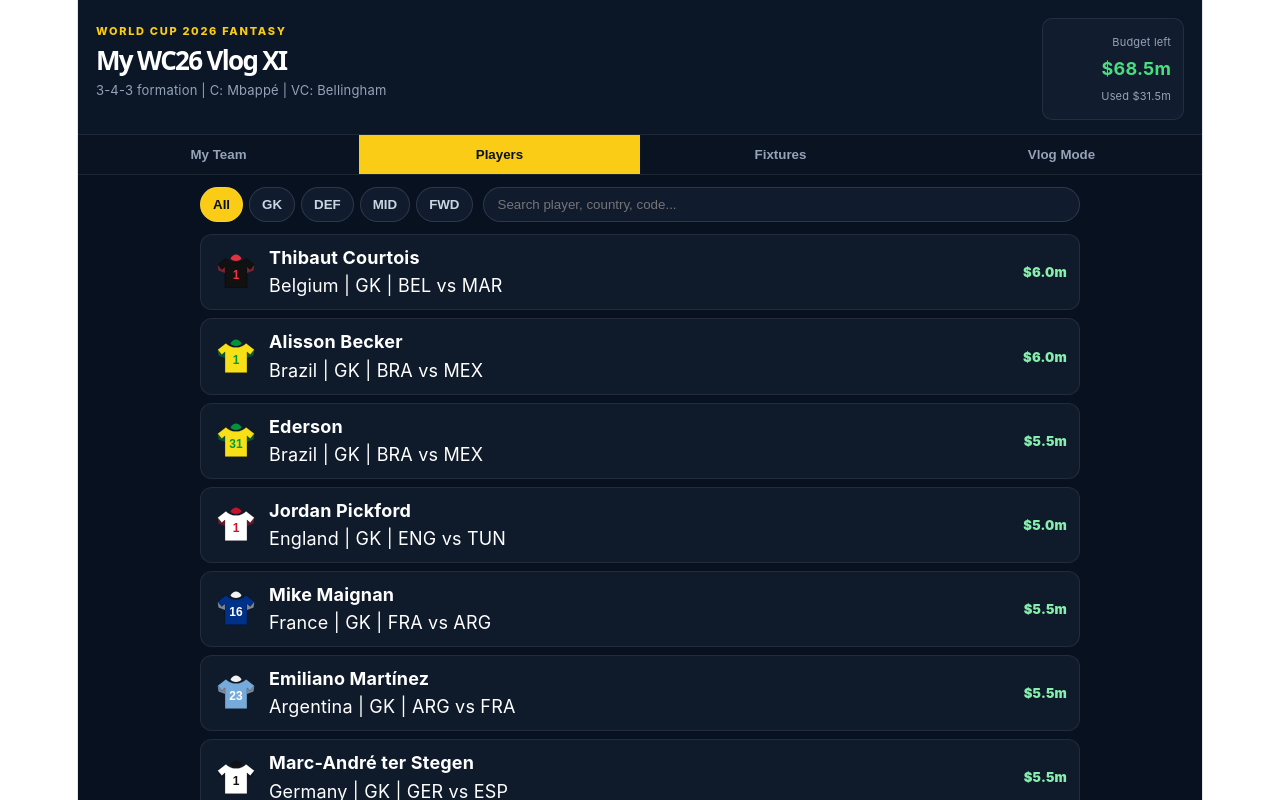
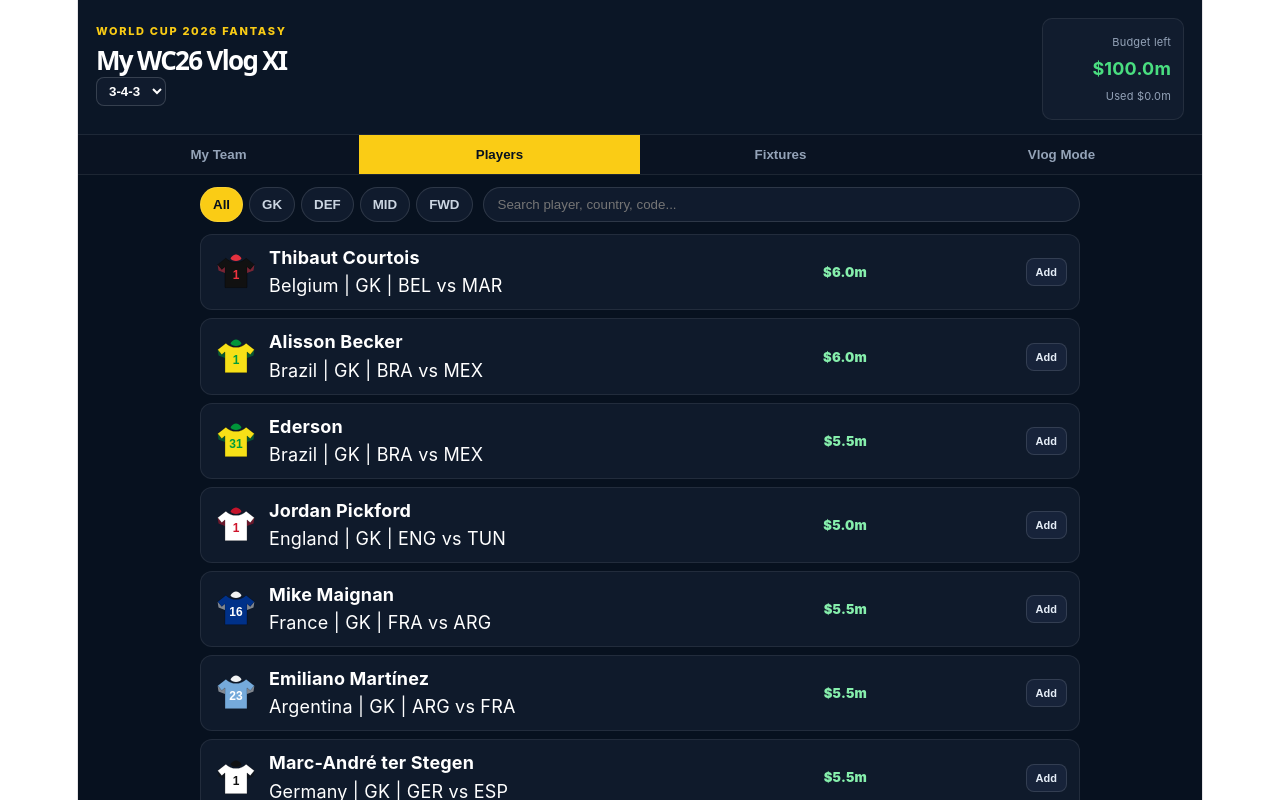
Before and after one commit to boexaw-ship-it/wc26-fantasy-vlog, a React (Vite) app: page / in a window 1280 px wide. Both pictures are taken after a click on the button "Players". Shown: the top 800 px of the page. Built offline with nearby package versions, Linux system fonts and the light colour scheme.

Commit message:
Refactor team management and local storage handling

```diff
--- a/src/App.jsx
+++ b/src/App.jsx
@@ -12,6 +12,7 @@ const FORMATIONS = {
 
 const TABS = ["My Team", "Players", "Fixtures", "Vlog Mode"];
 const POSITION_ROWS = ["FWD", "MID", "DEF", "GK"];
+const STORAGE_KEY = "wc26-vlog-team";
 
 const TEAM_COLORS = {
   ARG: ["#75aadb", "#ffffff"],
@@ -32,7 +33,7 @@ function getTeamColors(code) {
   return TEAM_COLORS[code] || TEAM_COLORS.DEFAULT;
 }
 
-function emptyTeam() {
+function defaultTeam() {
   return {
     teamName: "My WC26 Vlog XI",
     formation: "3-4-3",
@@ -43,11 +44,20 @@ function emptyTeam() {
   };
 }
 
+function getSavedTeam() {
+  try {
+    const saved = window.localStorage.getItem(STORAGE_KEY);
+    return saved ? { ...defaultTeam(), ...JSON.parse(saved) } : defaultTeam();
+  } catch {
+    return defaultTeam();
+  }
+}
+
 export default function App() {
   const [tab, setTab] = useState("My Team");
   const [players, setPlayers] = useState([]);
   const [fixtures, setFixtures] = useState([]);
-  const [myTeam, setMyTeam] = useState(emptyTeam());
+  const [myTeam, setMyTeam] = useState(getSavedTeam);
   const [loading, setLoading] = useState(true);
   const [error, setError] = useState("");
   const [positionFilter, setPositionFilter] = useState("All");
@@ -56,19 +66,17 @@ export default function App() {
   useEffect(() => {
     async function loadData() {
       try {
-        const [playersRes, fixturesRes, teamRes] = await Promise.all([
+        const [playersRes, fixturesRes] = await Promise.all([
           fetch("./data/fifa-players.json"),
           fetch("./data/fifa-fixtures.json"),
-          fetch("./data/my-team.json"),
         ]);
 
-        if (!playersRes.ok || !fixturesRes.ok || !teamRes.ok) {
+        if (!playersRes.ok || !fixturesRes.ok) {
           throw new Error("Data files could not be loaded.");
         }
 
         setPlayers(await playersRes.json());
         setFixtures(await fixturesRes.json());
-        setMyTeam({ ...emptyTeam(), ...(await teamRes.json()) });
       } catch (err) {
         setError(err.message || "Something went wrong.");
       } finally {
@@ -78,6 +86,10 @@ export default function App() {
 
     loadData();
   }, []);
+
+  useEffect(() => {
+    window.localStorage.setItem(STORAGE_KEY, JSON.stringify(myTeam));
+  }, [myTeam]);
 
   const selectedPlayers = useMemo(() => {
     const ids = myTeam.players || [];
@@ -94,6 +106,43 @@ export default function App() {
   const captain = players.find((player) => player.id === myTeam.captain);
   const viceCaptain = players.find((player) => player.id === myTeam.viceCaptain);
 
+  function togglePlayer(playerId) {
+    setMyTeam((current) => {
+      const selected = current.players || [];
+      const alreadySelected = selected.includes(playerId);
+      const nextPlayers = alreadySelected
+        ? selected.filter((id) => id !== playerId)
+        : selected.length < 15
+          ? [...selected, playerId]
+          : selected;
+
+      return {
+        ...current,
+        players: nextPlayers,
+        captain: nextPlayers.includes(current.captain) ? current.captain : "",
+        viceCaptain: nextPlayers.includes(current.viceCaptain)
+          ? current.viceCaptain
+          : "",
+      };
+    });
+  }
+
+  function setCaptain(playerId) {
+    setMyTeam((current) => ({
+      ...current,
+      captain: current.captain === playerId ? "" : playerId,
+      viceCaptain: current.viceCaptain === playerId ? "" : current.viceCaptain,
+    }));
+  }
+
+  function setViceCaptain(playerId) {
+    setMyTeam((current) => ({
+      ...current,
+      viceCaptain: current.viceCaptain === playerId ? "" : playerId,
+      captain: current.captain === playerId ? "" : current.captain,
+    }));
+  }
+
   if (loading) {
     return <StatusScreen title="Loading fantasy data..." />;
   }
@@ -109,7 +158,22 @@ export default function App() {
           <div style={S.kicker}>World Cup 2026 Fantasy</div>
           <h1 style={S.title}>{myTeam.teamName}</h1>
           <div style={S.subTitle}>
-            {myTeam.formation} formation
+            <select
+              style={S.formationSelect}
+              value={myTeam.formation}
+              onChange={(event) =>
+                setMyTeam((current) => ({
+                  ...current,
+                  formation: event.target.value,
+                }))
+              }
+            >
+              {Object.keys(FORMATIONS).map((formation) => (
+                <option key={formation} value={formation}>
+                  {formation}
+                </option>
+              ))}
+            </select>
             {captain ? ` | C: ${captain.name}` : ""}
             {viceCaptain ? ` | VC: ${viceCaptain.name}` : ""}
           </div>
@@ -151,6 +215,11 @@ export default function App() {
           <Players
             players={players}
             selectedIds={myTeam.players || []}
+            captainId={myTeam.captain}
+            viceCaptainId={myTeam.viceCaptain}
+            onTogglePlayer={togglePlayer}
+            onSetCaptain={setCaptain}
+            onSetViceCaptain={setViceCaptain}
             positionFilter={positionFilter}
             setPositionFilter={setPositionFilter}
             search={search}
@@ -233,6 +302,11 @@ function MyTeam({ players, formation, captainId, viceCaptainId }) {
 function Players({
   players,
   selectedIds,
+  captainId,
+  viceCaptainId,
+  onTogglePlayer,
+  onSetCaptain,
+  onSetViceCaptain,
   positionFilter,
   setPositionFilter,
   search,
@@ -284,6 +358,12 @@ function Players({
             key={player.id}
             player={player}
             selected={selectedIds.includes(player.id)}
+            captain={player.id === captainId}
+            viceCaptain={player.id === viceCaptainId}
+            squadFull={selectedIds.length >= 15}
+            onToggle={() => onTogglePlayer(player.id)}
+            onSetCaptain={() => onSetCaptain(player.id)}
+            onSetViceCaptain={() => onSetViceCaptain(player.id)}
           />
         ))}
       </div>
@@ -493,7 +573,9 @@ function SwitchPanel({ bench, starters }) {
           })}
         </div>
       ) : (
-        <p style={S.vlogMeta}>Add bench players in my-team.json to show switch options.</p>
+        <p style={S.vlogMeta}>
+          Pick up to 15 players from the Players tab to show switch options.
+        </p>
       )}
     </section>
   );
@@ -560,8 +642,18 @@ function EmptyToken({ position }) {
   );
 }
 
-function PlayerRow({ player, selected }) {
+function PlayerRow({
+  player,
+  selected,
+  captain,
+  viceCaptain,
+  squadFull,
+  onToggle,
+  onSetCaptain,
+  onSetViceCaptain,
+}) {
   const [primary, secondary] = getTeamColors(player.teamCode);
+  const addDisabled = !selected && squadFull;
 
   return (
     <article style={{ ...S.playerRow, ...(selected ? S.selectedRow : {}) }}>
@@ -579,6 +671,44 @@ function PlayerRow({ player, selected }) {
         </span>
       </div>
       <div style={S.rowPrice}>${Number(player.price || 0).toFixed(1)}m</div>
+      <div style={S.rowActions}>
+        <button
+          type="button"
+          style={{
+            ...S.actionButton,
+            ...(selected ? S.removeButton : {}),
+            ...(addDisabled ? S.disabledButton : {}),
+          }}
+          disabled={addDisabled}
+          onClick={onToggle}
+        >
+          {selected ? "Remove" : addDisabled ? "Full" : "Add"}
+        </button>
+        {selected && (
+          <>
+            <button
+              type="button"
+              style={{
+                ...S.actionButton,
+                ...(captain ? S.captainButtonActive : {}),
+              }}
+              onClick={onSetCaptain}
+            >
+              {captain ? "Captain" : "Set C"}
+            </button>
+            <button
+              type="button"
+              style={{
+                ...S.actionButton,
+                ...(viceCaptain ? S.viceButtonActive : {}),
+              }}
+              onClick={onSetViceCaptain}
+            >
+              {viceCaptain ? "Vice" : "Set VC"}
+            </button>
+          </>
+        )}
+      </div>
     </article>
   );
 }
@@ -673,6 +803,19 @@ const S = {
   subTitle: {
     color: "#94a3b8",
     fontSize: 13,
+    display: "flex",
+    alignItems: "center",
+    gap: 8,
+    flexWrap: "wrap",
+  },
+  formationSelect: {
+    border: "1px solid rgba(255,255,255,.16)",
+    background: "#101b2d",
+    color: "#ffffff",
+    borderRadius: 8,
+    padding: "5px 8px",
+    fontWeight: 900,
+    outline: "none",
   },
   budgetBox: {
     minWidth: 116,
@@ -1015,6 +1158,41 @@ const S = {
     color: "#86efac",
     fontWeight: 900,
     fontSize: 13,
+    minWidth: 66,
+    textAlign: "right",
+  },
+  rowActions: {
+    display: "flex",
+    gap: 6,
+    flexWrap: "wrap",
+    justifyContent: "flex-end",
+    minWidth: 190,
+  },
+  actionButton: {
+    border: "1px solid rgba(255,255,255,.12)",
+    background: "#17233a",
+    color: "#e5edf7",
+    borderRadius: 8,
+    padding: "7px 9px",
+    fontSize: 11,
+    fontWeight: 900,
+    cursor: "pointer",
+  },
+  removeButton: {
+    background: "rgba(251,113,133,.16)",
+    color: "#fecdd3",
+  },
+  disabledButton: {
+    opacity: 0.45,
+    cursor: "not-allowed",
+  },
+  captainButtonActive: {
+    background: "#facc15",
+    color: "#111827",
+  },
+  viceButtonActive: {
+    background: "#38bdf8",
+    color: "#082f49",
   },
   stageBlock: {
     marginBottom: 18,
```
